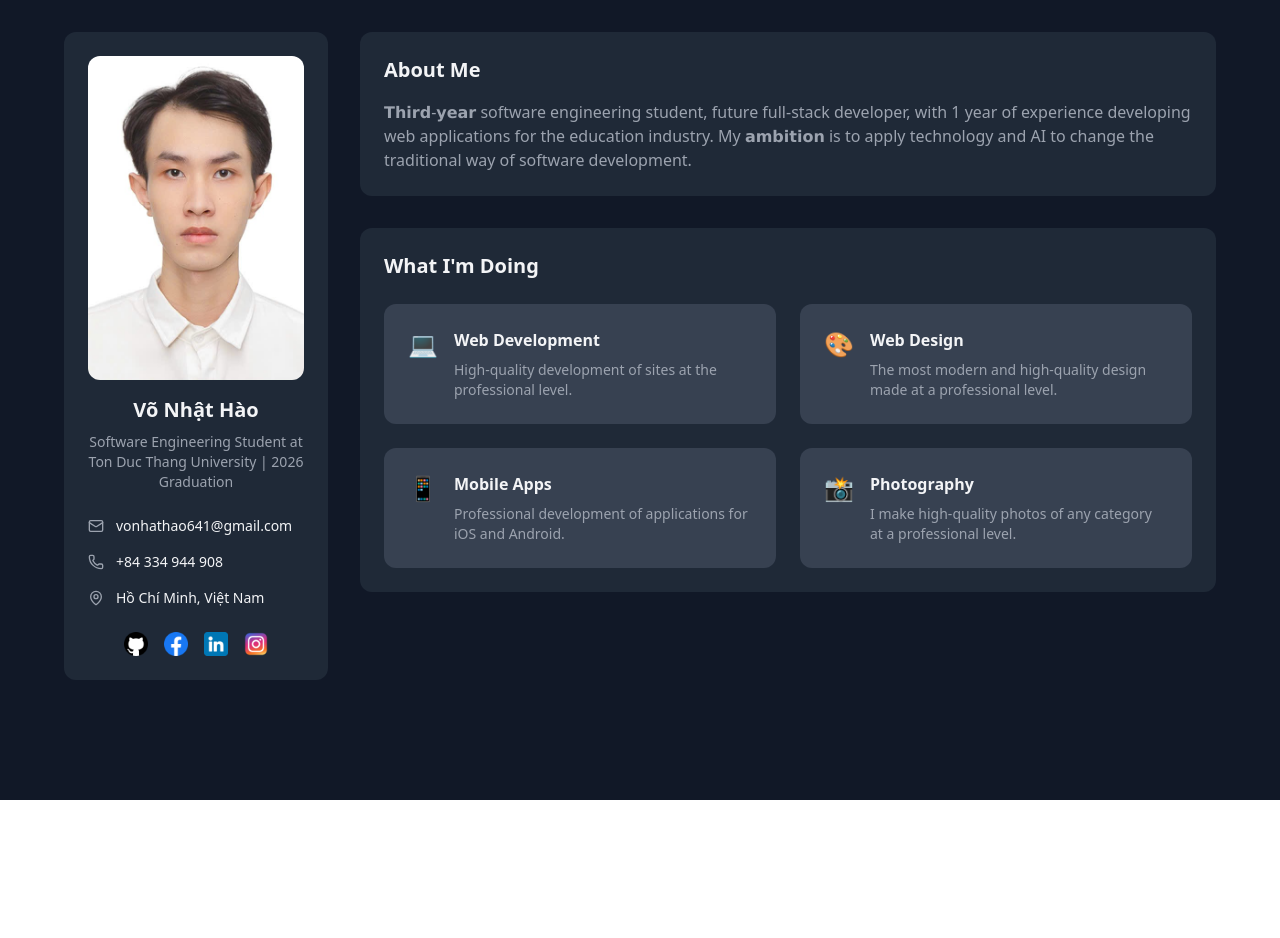
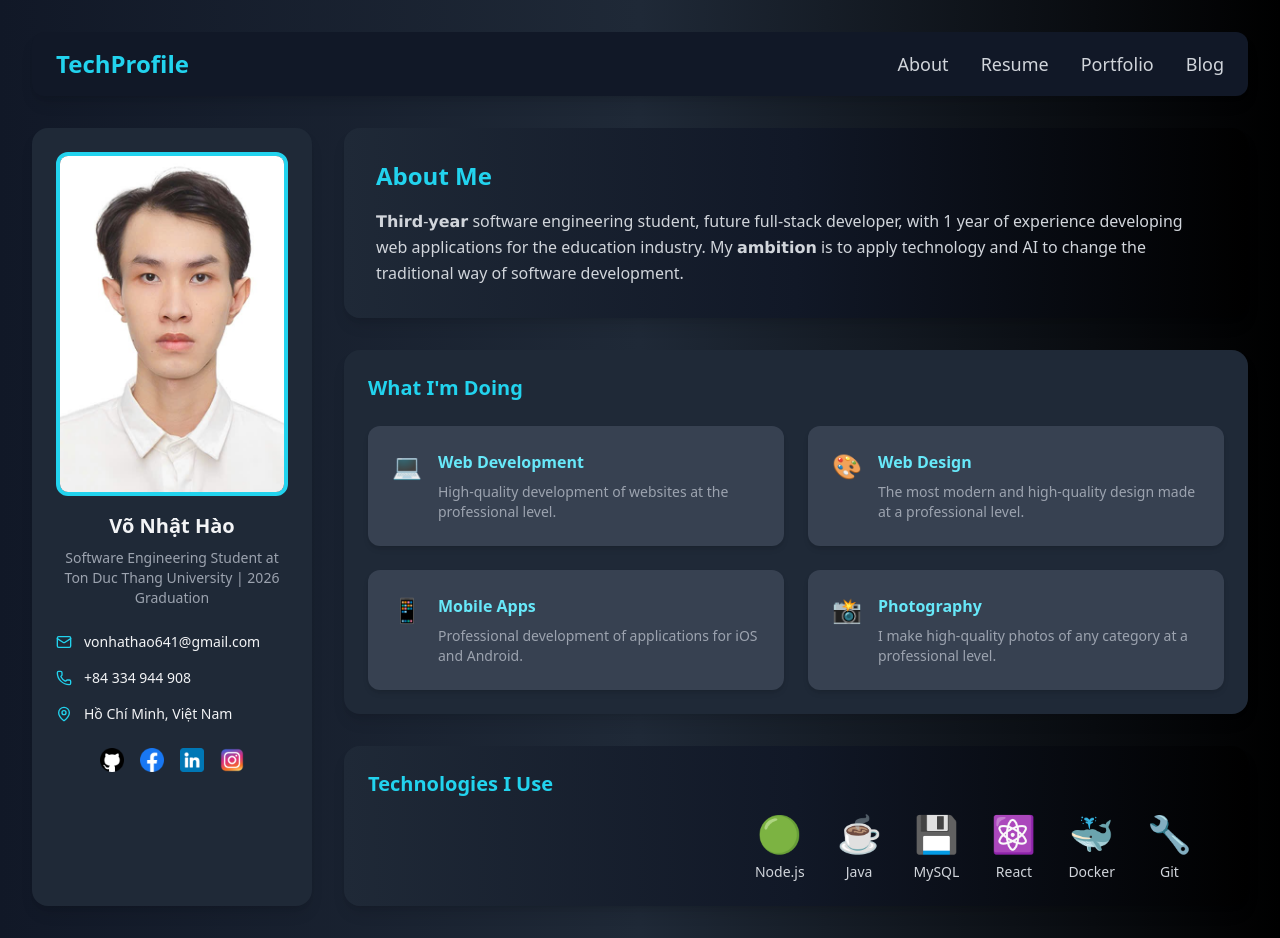
Before and after one commit to nhathao512/Portfolio, a React (Vite) app in the folder my-profile/: page /blog in a window 1280 px wide. Before the commit the page ends 800 px from the top, so only its background shows below. Built offline with nearby package versions, Linux system fonts and the light colour scheme.

Commit message:
update UI

```diff
--- a/my-profile/src/App.jsx
+++ b/my-profile/src/App.jsx
@@ -2,7 +2,7 @@ import { BrowserRouter as Router } from "react-router-dom";
 import { Header } from "./components/Header";
 import { Sidebar } from "./components/Sidebar";
 import { MainContent } from "./components/MainContent";
-import avatar from './assets/avatar.jpg'
+import avatar from "./assets/avatar.jpg";
 
 const App = () => {
   const profile = {
@@ -19,7 +19,7 @@ const App = () => {
       {
         title: "Web Development",
         description:
-          "High-quality development of sites at the professional level.",
+          "High-quality development of websites at the professional level.",
         icon: "💻",
       },
       {
@@ -41,14 +41,14 @@ const App = () => {
         icon: "📸",
       },
     ],
-    imageUrl: avatar, // Thêm đường dẫn ảnh vào đây
+    imageUrl: avatar,
   };
 
   return (
     <Router>
-      <div className="min-h-screen bg-gray-900 text-gray-100 p-8">
-        <div className="max-w-6xl mx-auto">
-          {/* <Header /> */}
+      <div className="min-h-screen bg-gradient-to-r from-gray-900 via-gray-800 to-black text-gray-100 p-8">
+        <div className="max-w-7xl mx-auto">
+          <Header />
           <div className="grid grid-cols-1 md:grid-cols-4 gap-8">
             <Sidebar profile={profile} />
             <MainContent profile={profile} />
--- a/my-profile/src/components/About.jsx
+++ b/my-profile/src/components/About.jsx
@@ -1,6 +1,6 @@
 export const About = ({ about }) => (
-  <div className="bg-gray-800 rounded-xl p-6 mb-8">
-    <h2 className="text-xl font-bold mb-4">About Me</h2>
-    <p className="text-gray-400">{about}</p>
+  <div className="bg-gradient-to-r from-gray-800 via-gray-900 to-black rounded-2xl p-8 shadow-lg mb-8">
+    <h2 className="text-2xl font-bold text-cyan-400 mb-4">About Me</h2>
+    <p className="text-gray-300 leading-relaxed">{about}</p>
   </div>
 );
--- a/my-profile/src/components/ContactInfo.jsx
+++ b/my-profile/src/components/ContactInfo.jsx
@@ -3,15 +3,15 @@ import { Phone, Mail, MapPin } from "lucide-react";
 export const ContactInfo = ({ contact }) => (
   <div className="w-full space-y-4">
     <div className="flex items-center space-x-3">
-      <Mail size={16} className="text-gray-400" />
+      <Mail size={16} className="text-cyan-400" />
       <span className="text-sm">{contact.email}</span>
     </div>
     <div className="flex items-center space-x-3">
-      <Phone size={16} className="text-gray-400" />
+      <Phone size={16} className="text-cyan-400" />
       <span className="text-sm">{contact.phone}</span>
     </div>
     <div className="flex items-center space-x-3">
-      <MapPin size={16} className="text-gray-400" />
+      <MapPin size={16} className="text-cyan-400" />
       <span className="text-sm">{contact.location}</span>
     </div>
   </div>
--- a/my-profile/src/components/Header.jsx
+++ b/my-profile/src/components/Header.jsx
@@ -9,18 +9,23 @@ export const Header = () => {
   ];
 
   return (
-    <header className="py-4 px-6 bg-gray-800 rounded-xl mb-8">
-      <nav className="flex justify-end space-x-6">
+    <header className="bg-gray-900 shadow-lg rounded-xl mb-8">
+      <div className="container mx-auto px-6 py-4 flex justify-between items-center">
+        <div className="text-cyan-400 text-2xl font-bold">
+          <Link to="/">TechProfile</Link>
+        </div>
+        <nav className="flex space-x-8">
           {menuItems.map((item) => (
             <Link
               key={item.path}
               to={item.path}
-            className="text-gray-400 hover:text-yellow-500 transition-colors duration-200"
+              className="text-gray-300 text-lg font-medium hover:text-cyan-400 hover:underline transition-all duration-200"
             >
               {item.title}
             </Link>
           ))}
         </nav>
+      </div>
     </header>
   );
 };
--- a/my-profile/src/components/MainContent.jsx
+++ b/my-profile/src/components/MainContent.jsx
@@ -1,9 +1,11 @@
 import { About } from "./About";
 import { Services } from "./Services";
+import { Technologies } from "./Technologies";
 
 export const MainContent = ({ profile }) => (
   <div className="md:col-span-3">
     <About about={profile.about} />
     <Services services={profile.services} />
+    <Technologies/>
   </div>
 );
--- a/my-profile/src/components/ProfileAvatar.jsx
+++ b/my-profile/src/components/ProfileAvatar.jsx
@@ -1,6 +1,6 @@
 export const ProfileAvatar = ({ name, title, imageUrl }) => (
   <div className="flex flex-col items-center text-center">
-    <div className="w-25 h-30 rounded-xl mb-4 flex items-center justify-center overflow-hidden">
+    <div className="w-25 h-30 rounded-xl mb-4 overflow-hidden border-4 border-cyan-400">
       <img
         src={imageUrl}
         alt="Profile"
--- a/my-profile/src/components/ServiceCard.jsx
+++ b/my-profile/src/components/ServiceCard.jsx
@@ -1,11 +1,9 @@
-import React from 'react';
-
 export const ServiceCard = ({ service }) => (
-  <div className="bg-gray-700 rounded-xl p-6">
+  <div className="bg-gray-700 rounded-xl p-6 hover:scale-105 transition-transform duration-200 shadow-md">
     <div className="flex items-start space-x-4">
-      <div className="text-2xl">{service.icon}</div>
+      <div className="text-2xl text-cyan-400">{service.icon}</div>
       <div>
-        <h3 className="font-semibold mb-2">{service.title}</h3>
+        <h3 className="font-semibold text-cyan-300 mb-2">{service.title}</h3>
         <p className="text-sm text-gray-400">{service.description}</p>
       </div>
     </div>
--- a/my-profile/src/components/Services.jsx
+++ b/my-profile/src/components/Services.jsx
@@ -1,9 +1,8 @@
-import React from 'react';
-import { ServiceCard } from './ServiceCard';
+import { ServiceCard } from "./ServiceCard";
 
 export const Services = ({ services }) => (
-  <div className="bg-gray-800 rounded-xl p-6">
-    <h2 className="text-xl font-bold mb-6">What I'm Doing</h2>
+  <div className="bg-gray-800 rounded-2xl p-6 shadow-lg">
+    <h2 className="text-xl font-bold mb-6 text-cyan-400">What I'm Doing</h2>
     <div className="grid grid-cols-1 md:grid-cols-2 gap-6">
       {services.map((service, index) => (
         <ServiceCard key={index} service={service} />
--- a/my-profile/src/components/Sidebar.jsx
+++ b/my-profile/src/components/Sidebar.jsx
@@ -1,9 +1,9 @@
-import { ProfileAvatar } from './ProfileAvatar';
-import { ContactInfo } from './ContactInfo';
-import { SocialLinks } from './SocialLinks';
+import { ProfileAvatar } from "./ProfileAvatar";
+import { ContactInfo } from "./ContactInfo";
+import { SocialLinks } from "./SocialLinks";
 
 export const Sidebar = ({ profile }) => (
-  <div className="md:col-span-1 bg-gray-800 rounded-xl p-6">
+  <div className="md:col-span-1 bg-gray-800 rounded-2xl p-6 shadow-lg">
     <ProfileAvatar
       name={profile.name}
       title={profile.title}
--- /dev/null
+++ b/my-profile/src/components/Technologies.jsx
@@ -0,0 +1,29 @@
+export const Technologies = () => {
+    const techStack = [
+      { name: "Node.js", icon: "🟢" },
+      { name: "Java", icon: "☕" },
+      { name: "MySQL", icon: "💾" },
+      { name: "React", icon: "⚛️" },
+      { name: "Docker", icon: "🐳" },
+      { name: "Git", icon: "🔧" },
+    ];
+
+    return (
+      <div className="bg-gradient-to-r from-gray-800 via-gray-900 to-black rounded-2xl p-6 shadow-lg mt-8 overflow-hidden">
+        <h2 className="text-xl font-bold text-cyan-400 mb-4">Technologies I Use</h2>
+        <div className="relative w-full overflow-x-hidden">
+          <div className="flex space-x-8 animate-marquee">
+            {techStack.map((tech, index) => (
+              <div
+                key={index}
+                className="flex flex-col items-center justify-center text-gray-300 hover:text-cyan-400 transition-colors duration-300"
+              >
+                <div className="text-4xl mb-2">{tech.icon}</div>
+                <span className="text-sm">{tech.name}</span>
+              </div>
+            ))}
+          </div>
+        </div>
+      </div>
+    );
+  };
--- a/my-profile/tailwind.config.js
+++ b/my-profile/tailwind.config.js
@@ -2,7 +2,17 @@
 export default {
   content: ["./index.html", "./src/**/*.{js,ts,jsx,tsx}"],
   theme: {
-    extend: {},
+    extend: {
+      keyframes: {
+        marquee: {
+          "0%": { transform: "translateX(100%)" },
+          "100%": { transform: "translateX(-100%)" },
+        },
+      },
+      animation: {
+        marquee: "marquee 20s linear infinite",
+      },
+    },
   },
   plugins: [],
 };
```
Lines whose indentation alone changed are shown as unchanged.
